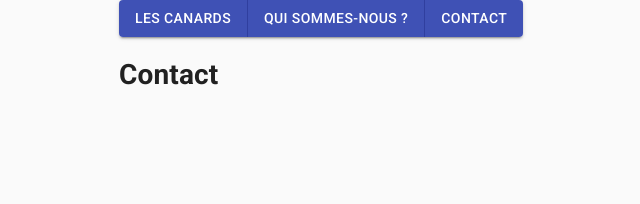
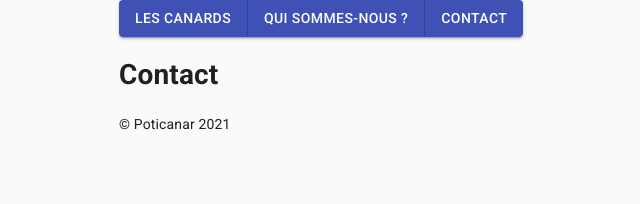
Before and after one commit to Le-TRex/reactJSAutoconfig, a React (Create React App) app: page /contact in a window 1280 px wide. Shown: the top 204 px of the page, without its empty margins (245-885 px from the left). Built offline with nearby package versions, Linux system fonts and the light colour scheme.

Commit message:
:lipstick: display a footer

```diff
--- a/src/App.js
+++ b/src/App.js
@@ -1,17 +1,19 @@
 import { Fragment } from 'react'
-import Menu from "./components/Menu"
 import {
   BrowserRouter as Router,
   Switch,
   Route
 } from 'react-router-dom'
+
 import CssBaseline from '@material-ui/core/CssBaseline'
 import Typography from '@material-ui/core/Typography'
 import Container from '@material-ui/core/Container'
 
+import Menu from './components/Menu'
 import Home from './pages/Home'
 import About from './pages/About'
 import Contact from './pages/Contact'
+import Footer from './components/Footer'
 
 function App() {
   return (
@@ -26,6 +28,7 @@ function App() {
             <Route exact path="/contact" component={Contact} />
           </Switch>
         </Router>
+        <Footer />
       </Container>
     </Fragment>
   )
--- /dev/null
+++ b/src/components/Footer.jsx
@@ -0,0 +1,9 @@
+function Footer() {
+  return (
+    <div className="footer">
+      <p>&copy; Poticanar 2021</p>
+    </div>
+  )
+}
+
+export default Footer
```
